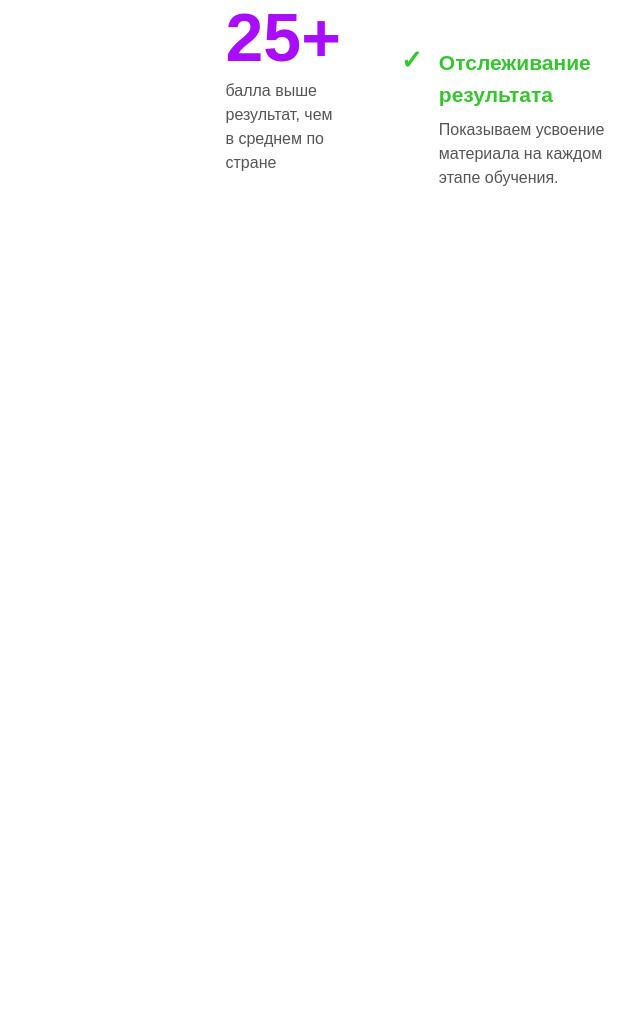
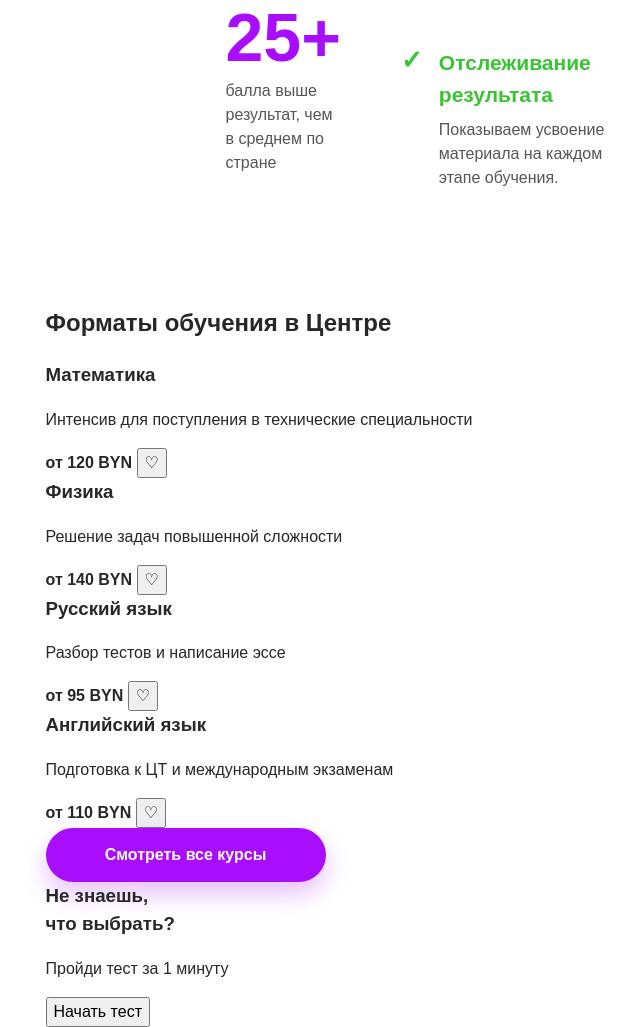
Before and after one commit to darina0000/course-web, a plain HTML site: page index.html in a window 1280 px wide. Shown: the part 1899-2926 px from the top of the page, without its empty margins (48-688 px from the left). Before the commit the page ends 2204 px from the top, so only its background shows below. Drawn offline with Linux system fonts and the light colour scheme.

Commit message:
feat: add courses preview section

```diff
--- a/index.html
+++ b/index.html
@@ -109,6 +109,56 @@
     </div>
   </div>
 </section>
+<!-- Короткий список популярных направлений и модальное окно подбора курса. -->
+<section class="ref-band ref-courses" id="courses">
+  <span class="ref-ring ref-ring--purple ref-ring--course-left"></span>
+  <span class="ref-ring ref-ring--purple ref-ring--course-right"></span>
+
+  <div class="ref-container">
+    <h2>Форматы обучения в Центре</h2>
+
+    <div class="ref-courses__grid">
+      <div class="ref-course-list">
+        <article>
+          <h3>Математика</h3>
+          <p>Интенсив для поступления в технические специальности</p>
+          <strong>от 120 BYN</strong>
+          <button class="favorite-btn" type="button" data-favorite="1" aria-label="Добавить в избранное">♡</button>
+        </article>
+
+        <article>
+          <h3>Физика</h3>
+          <p>Решение задач повышенной сложности</p>
+          <strong>от 140 BYN</strong>
+          <button class="favorite-btn" type="button" data-favorite="7" aria-label="Добавить в избранное">♡</button>
+        </article>
+
+        <article>
+          <h3>Русский язык</h3>
+          <p>Разбор тестов и написание эссе</p>
+          <strong>от 95 BYN</strong>
+          <button class="favorite-btn" type="button" data-favorite="3" aria-label="Добавить в избранное">♡</button>
+        </article>
+
+        <article>
+          <h3>Английский язык</h3>
+          <p>Подготовка к ЦТ и международным экзаменам</p>
+          <strong>от 110 BYN</strong>
+          <button class="favorite-btn" type="button" data-favorite="5" aria-label="Добавить в избранное">♡</button>
+        </article>
+
+        <a class="ref-button" href="courses.html">Смотреть все курсы</a>
+      </div>
+
+      <aside class="ref-test-card">
+        <h3>Не знаешь,<br>что выбрать?</h3>
+        <p>Пройди тест за 1 минуту</p>
+        <button type="button" data-modal-open="consult">Начать тест</button>
+      </aside>
+    </div>
+  </div>
+</section>
+
   </main>
 
   <script src="js/app.js"></script>
```
